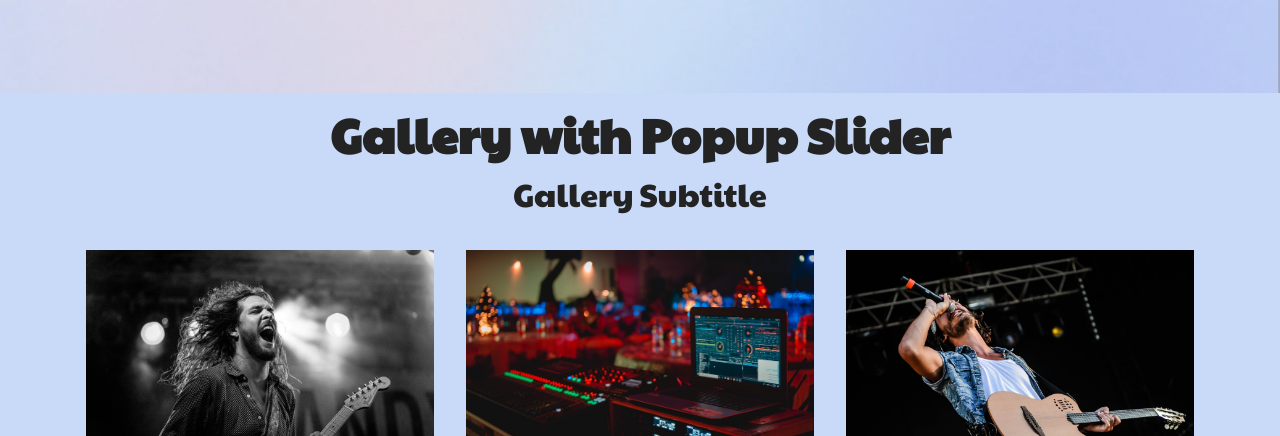
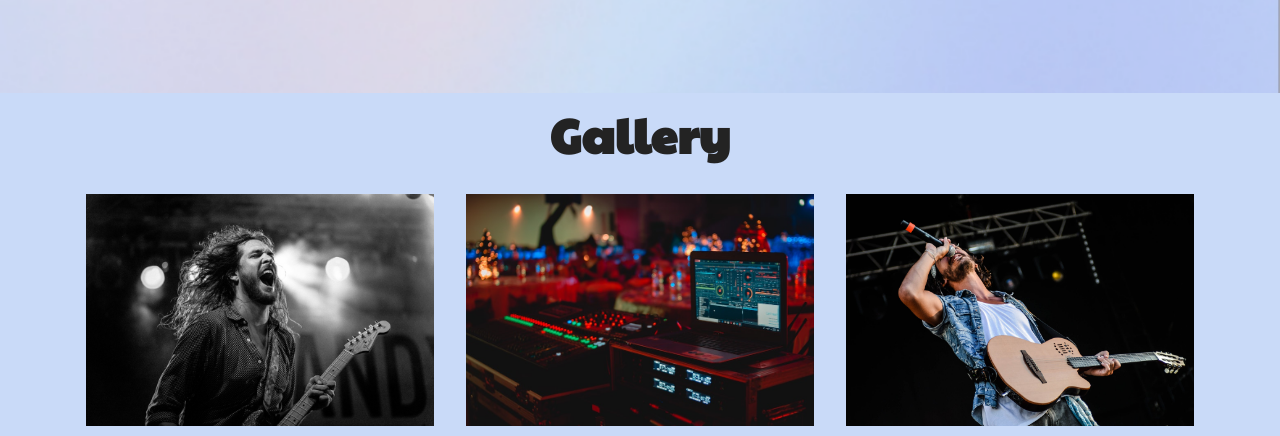
Before and after one commit to bocutaa/Sunmelia-Festival-M, a plain HTML site: page page1.html in a window 1280 px wide. Shown: the part 2680-3116 px from the top of the page. Drawn offline with Linux system fonts and the light colour scheme; animation ran at ten frames a second; files whose address does not match are found by name.

Commit message:
Update page1.html

```diff
--- a/page1.html
+++ b/page1.html
@@ -281,8 +281,7 @@
 
     <div class="container">
         <div class="mbr-section-head">
-            <h2 class="mbr-section-title mbr-fonts-style align-center m-0 display-2"><strong>Gallery with Popup Slider</strong></h2>
-            <h4 class="mbr-section-subtitle mbr-fonts-style align-center mb-0 mt-2 display-5">Gallery Subtitle</h4>
+            <h2 class="mbr-section-title mbr-fonts-style align-center m-0 display-2"><strong>Gallery</strong></h2>
         </div>
         <div class="row mbr-gallery mt-4">
             <div class="col-12 col-md-6 col-lg-4 item gallery-image">
```
